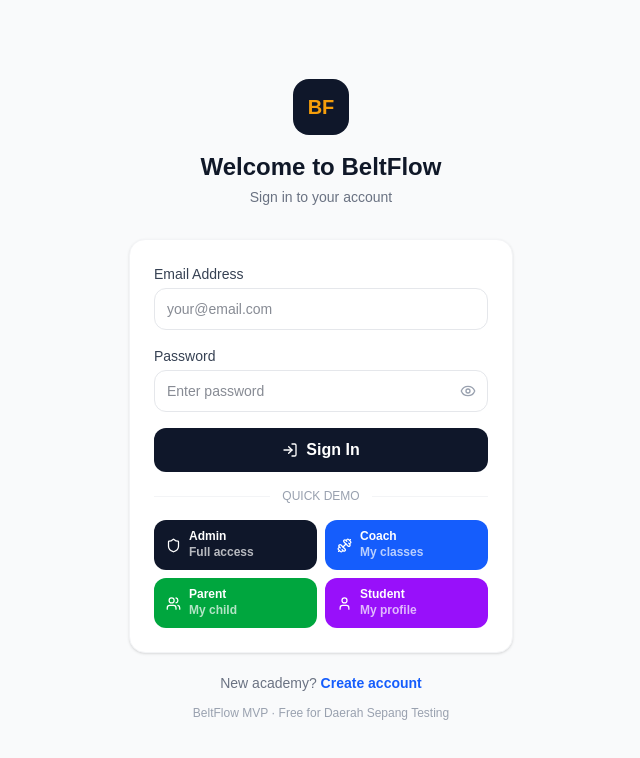
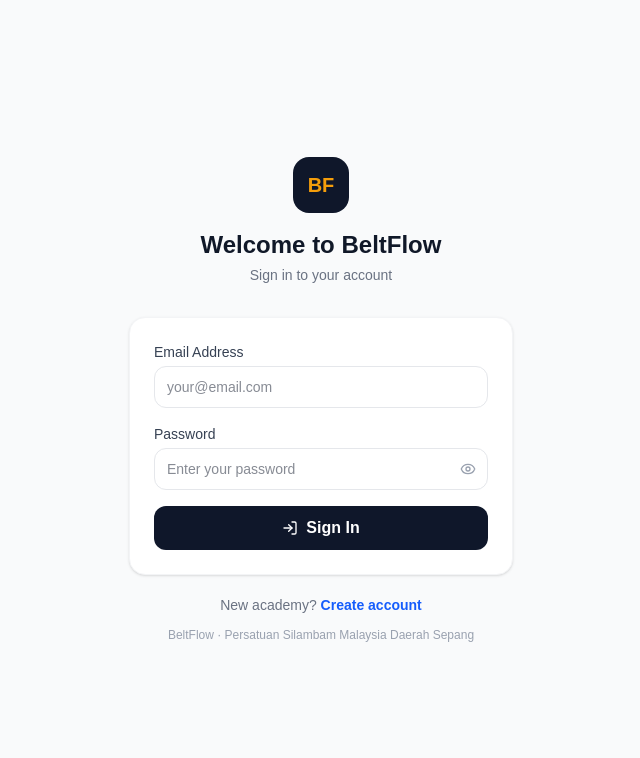
Before and after one commit to eswaran2728-lab/beltflow, a Next.js app: page /auth/login in a window 1280 px wide. Shown: the top 758 px of the page, without its empty margins (319-959 px from the left). Built offline with nearby package versions, Linux system fonts and the light colour scheme.

Commit message:
remove demo buttons - require real email and password to login

```diff
--- a/app/auth/login/page.tsx
+++ b/app/auth/login/page.tsx
@@ -2,19 +2,12 @@
 import { useState } from 'react';
 import { useRouter } from 'next/navigation';
 import Link from 'next/link';
-import { Eye, EyeOff, LogIn, Shield, Dumbbell, Users, User } from 'lucide-react';
+import { Eye, EyeOff, LogIn } from 'lucide-react';
 import { useAuth } from '@/lib/auth-context';
-import { UserRole, ROLE_HOME, loadSession } from '@/lib/auth';
-
-const demoRoles: { role: UserRole; label: string; icon: React.ReactNode; color: string; desc: string }[] = [
-  { role: 'admin',   label: 'Admin',   icon: <Shield size={15} />,   color: 'bg-[#0f172a] text-white',   desc: 'Full access' },
-  { role: 'coach',   label: 'Coach',   icon: <Dumbbell size={15} />, color: 'bg-blue-600 text-white',    desc: 'My classes' },
-  { role: 'parent',  label: 'Parent',  icon: <Users size={15} />,    color: 'bg-green-600 text-white',   desc: 'My child' },
-  { role: 'student', label: 'Student', icon: <User size={15} />,     color: 'bg-purple-600 text-white',  desc: 'My profile' },
-];
+import { ROLE_HOME, loadSession } from '@/lib/auth';
 
 export default function LoginPage() {
-  const { login, switchDemoUser } = useAuth();
+  const { login } = useAuth();
   const router = useRouter();
   const [email, setEmail] = useState('');
   const [password, setPassword] = useState('');
@@ -31,11 +24,6 @@ export default function LoginPage() {
     if (!result.success) { setError(result.error || 'Login failed.'); return; }
     const user = loadSession();
     if (user) router.push(ROLE_HOME[user.role]);
-  };
-
-  const handleDemo = (role: UserRole) => {
-    switchDemoUser(role);
-    router.push(ROLE_HOME[role]);
   };
 
   return (
@@ -64,7 +52,7 @@ export default function LoginPage() {
               <div className="relative">
                 <input
                   type={showPw ? 'text' : 'password'} value={password} onChange={e => setPassword(e.target.value)}
-                  placeholder="Enter password" required autoComplete="current-password"
+                  placeholder="Enter your password" required autoComplete="current-password"
                   className="w-full border border-gray-200 rounded-xl px-3 py-2.5 pr-10 text-sm focus:outline-none focus:ring-2 focus:ring-blue-500"
                 />
                 <button type="button" onClick={() => setShowPw(!showPw)}
@@ -75,7 +63,9 @@ export default function LoginPage() {
             </div>
 
             {error && (
-              <div className="bg-red-50 border border-red-100 rounded-xl px-4 py-3 text-sm text-red-600">{error}</div>
+              <div className="bg-red-50 border border-red-100 rounded-xl px-4 py-3 text-sm text-red-600">
+                {error}
+              </div>
             )}
 
             <button type="submit" disabled={loading}
@@ -84,32 +74,13 @@ export default function LoginPage() {
               {loading ? 'Signing in...' : 'Sign In'}
             </button>
           </form>
-
-          <div className="flex items-center gap-3">
-            <div className="flex-1 h-px bg-gray-100" />
-            <span className="text-xs text-gray-400 font-medium">QUICK DEMO</span>
-            <div className="flex-1 h-px bg-gray-100" />
-          </div>
-
-          <div className="grid grid-cols-2 gap-2">
-            {demoRoles.map(d => (
-              <button key={d.role} onClick={() => handleDemo(d.role)}
-                className={`flex items-center gap-2 px-3 py-2.5 rounded-xl text-sm font-semibold transition-all hover:opacity-85 ${d.color}`}>
-                {d.icon}
-                <div className="text-left">
-                  <div className="text-xs font-bold leading-none">{d.label}</div>
-                  <div className="text-xs opacity-70 mt-0.5">{d.desc}</div>
-                </div>
-              </button>
-            ))}
-          </div>
         </div>
 
         <p className="text-center text-sm text-gray-500 mt-5">
           New academy?{' '}
           <Link href="/auth/signup" className="text-blue-600 font-semibold hover:underline">Create account</Link>
         </p>
-        <p className="text-center text-xs text-gray-400 mt-3">BeltFlow MVP · Free for Daerah Sepang Testing</p>
+        <p className="text-center text-xs text-gray-400 mt-3">BeltFlow · Persatuan Silambam Malaysia Daerah Sepang</p>
       </div>
     </div>
   );
```
